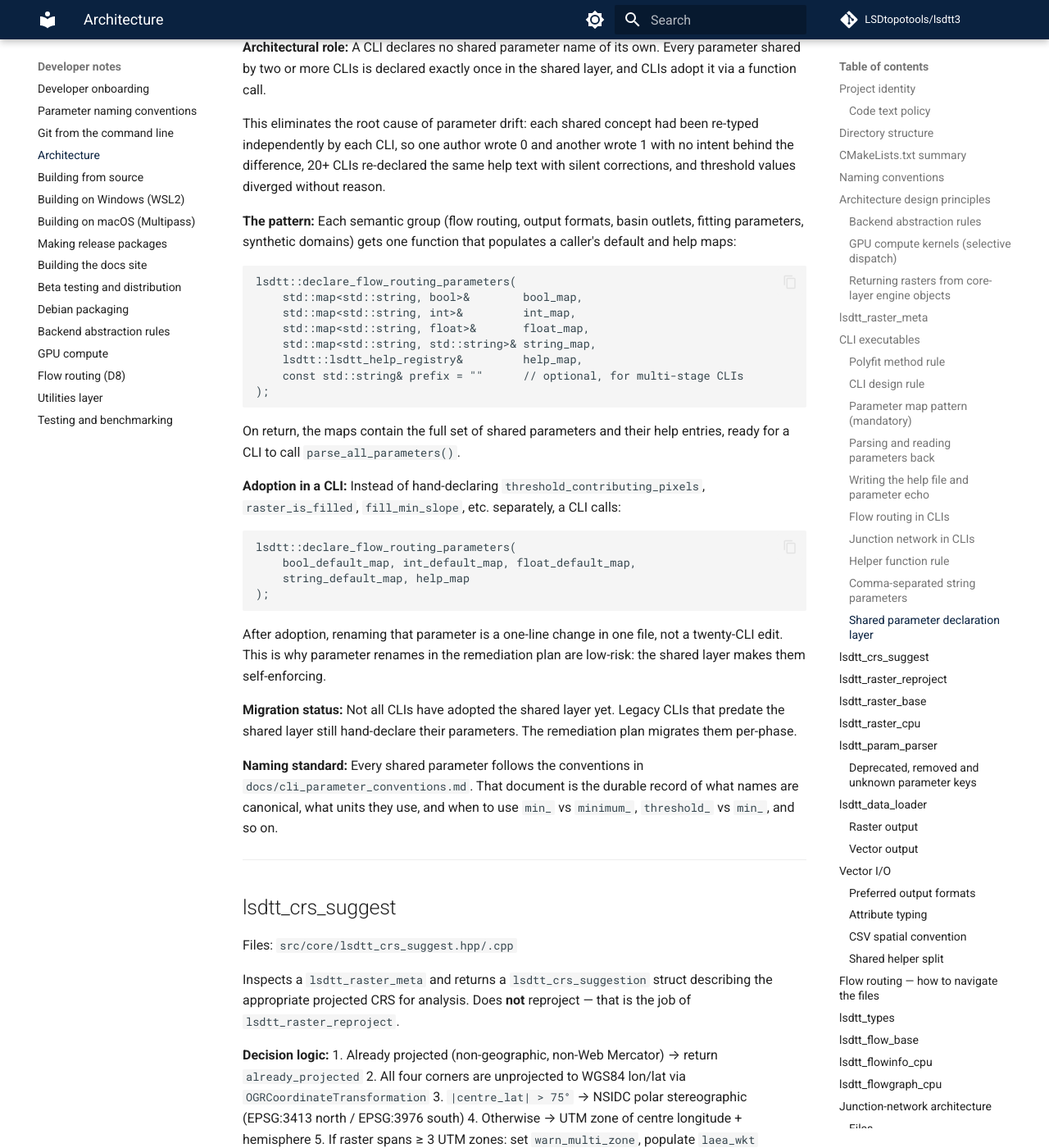
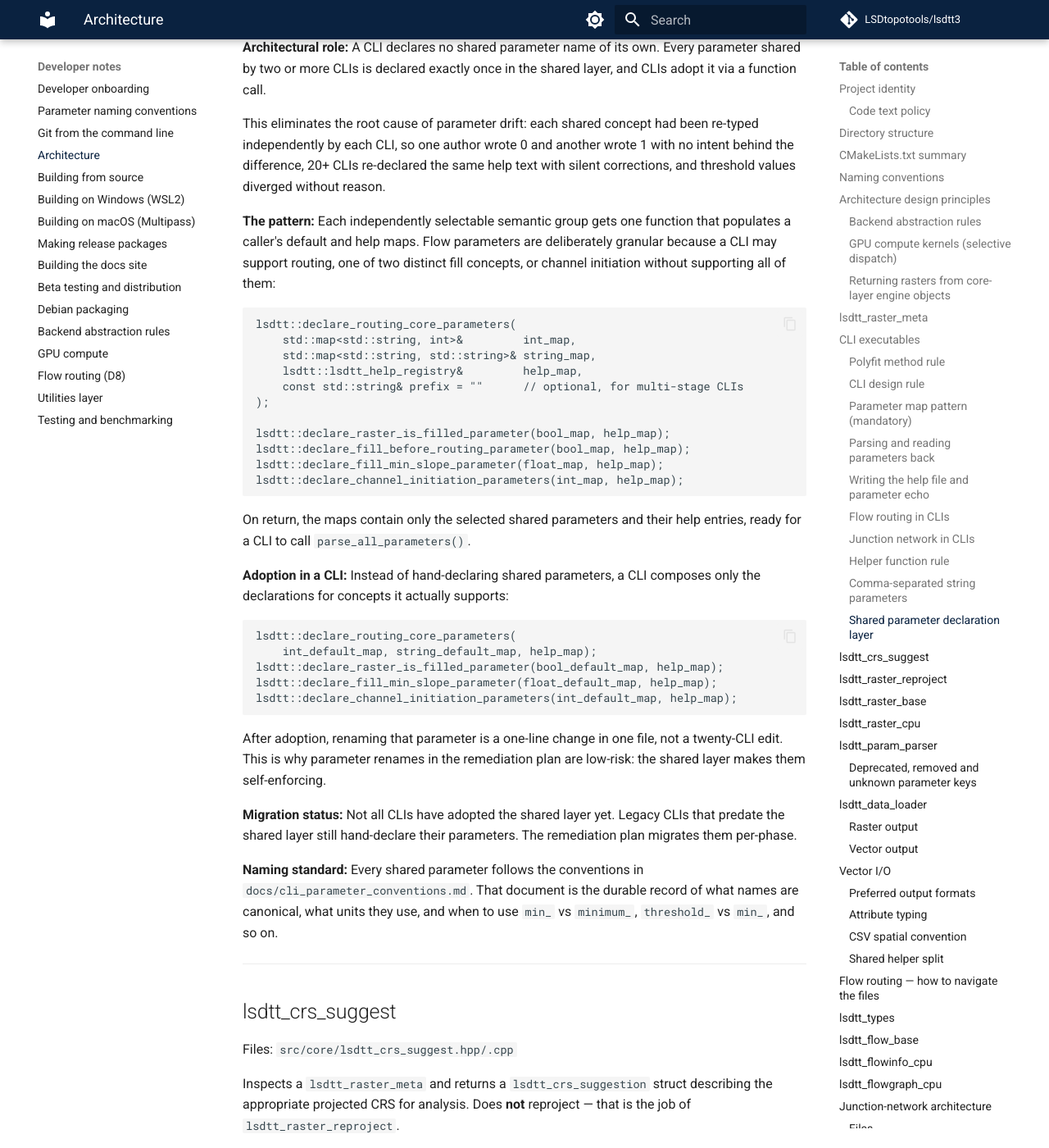
Before and after one commit to LSDtopotools/lsdtt3, an MkDocs documentation site: the page built from docs/developer_notes/lsdtt3_architecture.md, in a window 1280 px wide and 1400 px high, scrolled down 22326 px. Shown: the whole window at 82% size. Built offline with MkDocs 1.6.1 and Material for MkDocs 9.7.7, drawn with Linux system fonts in a browser that asks for light colours; comment, search, counter and statistics services are not loaded.

Commit message:
Adding a helper function to make sure calls to flow info construction across clis are consistent

````diff
--- a/docs/developer_notes/lsdtt3_architecture.md
+++ b/docs/developer_notes/lsdtt3_architecture.md
@@ -1103,32 +1103,37 @@ re-typed independently by each CLI, so one author wrote 0 and another wrote 1
 with no intent behind the difference, 20+ CLIs re-declared the same help text with
 silent corrections, and threshold values diverged without reason.
 
-**The pattern:** Each semantic group (flow routing, output formats, basin outlets,
-fitting parameters, synthetic domains) gets one function that populates a caller's
-default and help maps:
+**The pattern:** Each independently selectable semantic group gets one function
+that populates a caller's default and help maps. Flow parameters are deliberately
+granular because a CLI may support routing, one of two distinct fill concepts,
+or channel initiation without supporting all of them:
 
 ```cpp
-lsdtt::declare_flow_routing_parameters(
-    std::map<std::string, bool>&        bool_map,
+lsdtt::declare_routing_core_parameters(
     std::map<std::string, int>&         int_map,
-    std::map<std::string, float>&       float_map,
     std::map<std::string, std::string>& string_map,
     lsdtt::lsdtt_help_registry&         help_map,
     const std::string& prefix = ""      // optional, for multi-stage CLIs
 );
-```
-
-On return, the maps contain the full set of shared parameters and their help
+
+lsdtt::declare_raster_is_filled_parameter(bool_map, help_map);
+lsdtt::declare_fill_before_routing_parameter(bool_map, help_map);
+lsdtt::declare_fill_min_slope_parameter(float_map, help_map);
+lsdtt::declare_channel_initiation_parameters(int_map, help_map);
+```
+
+On return, the maps contain only the selected shared parameters and their help
 entries, ready for a CLI to call `parse_all_parameters()`.
 
-**Adoption in a CLI:** Instead of hand-declaring `threshold_contributing_pixels`,
-`raster_is_filled`, `fill_min_slope`, etc. separately, a CLI calls:
+**Adoption in a CLI:** Instead of hand-declaring shared parameters, a CLI
+composes only the declarations for concepts it actually supports:
 
 ```cpp
-lsdtt::declare_flow_routing_parameters(
-    bool_default_map, int_default_map, float_default_map,
-    string_default_map, help_map
-);
+lsdtt::declare_routing_core_parameters(
+    int_default_map, string_default_map, help_map);
+lsdtt::declare_raster_is_filled_parameter(bool_default_map, help_map);
+lsdtt::declare_fill_min_slope_parameter(float_default_map, help_map);
+lsdtt::declare_channel_initiation_parameters(int_default_map, help_map);
 ```
 
 After adoption, renaming that parameter is a one-line change in one file, not a
````
Also changed, not shown: docs/cli_parameter_conventions.md (+15 -5 lines), 4 other files.
